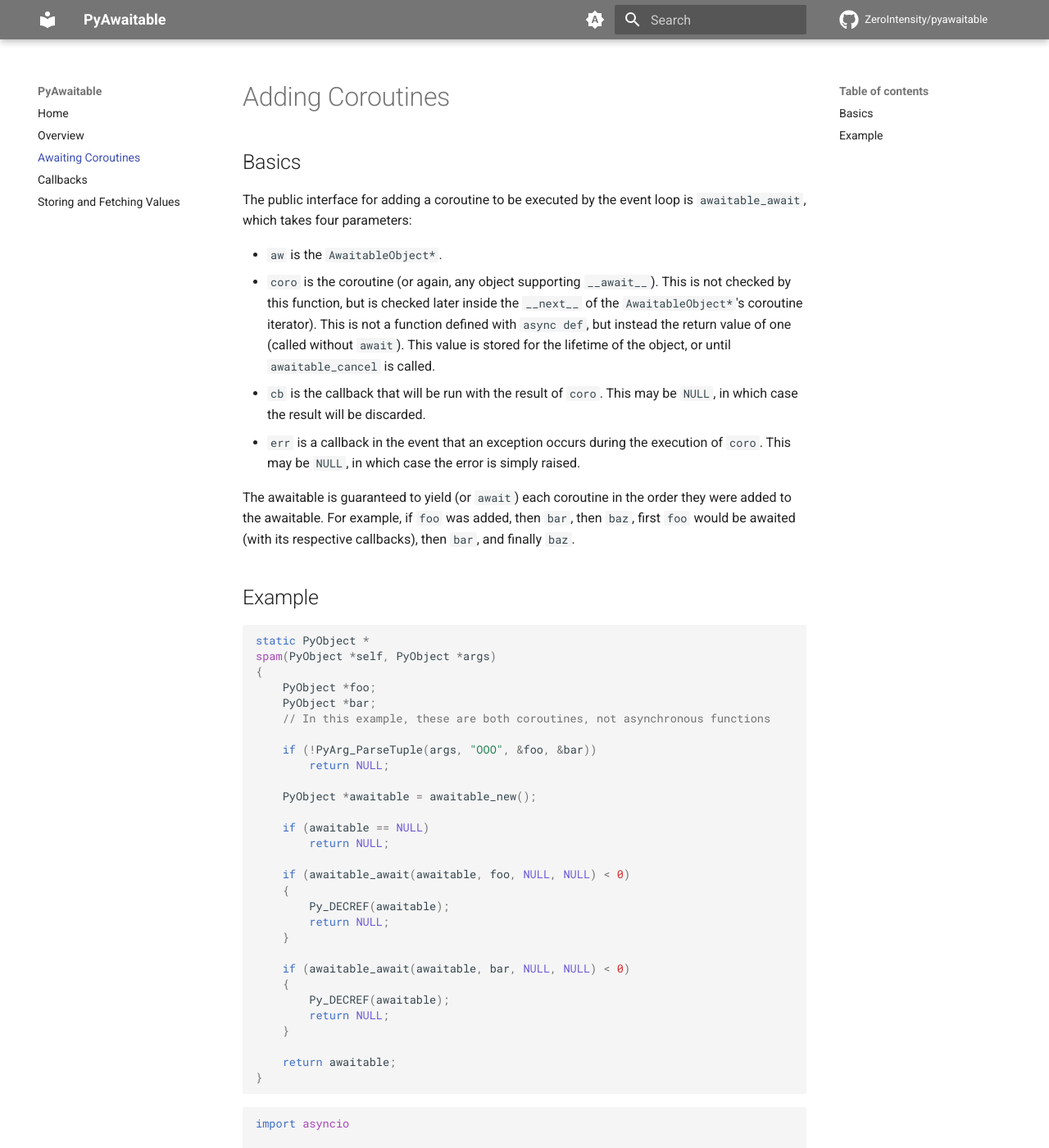
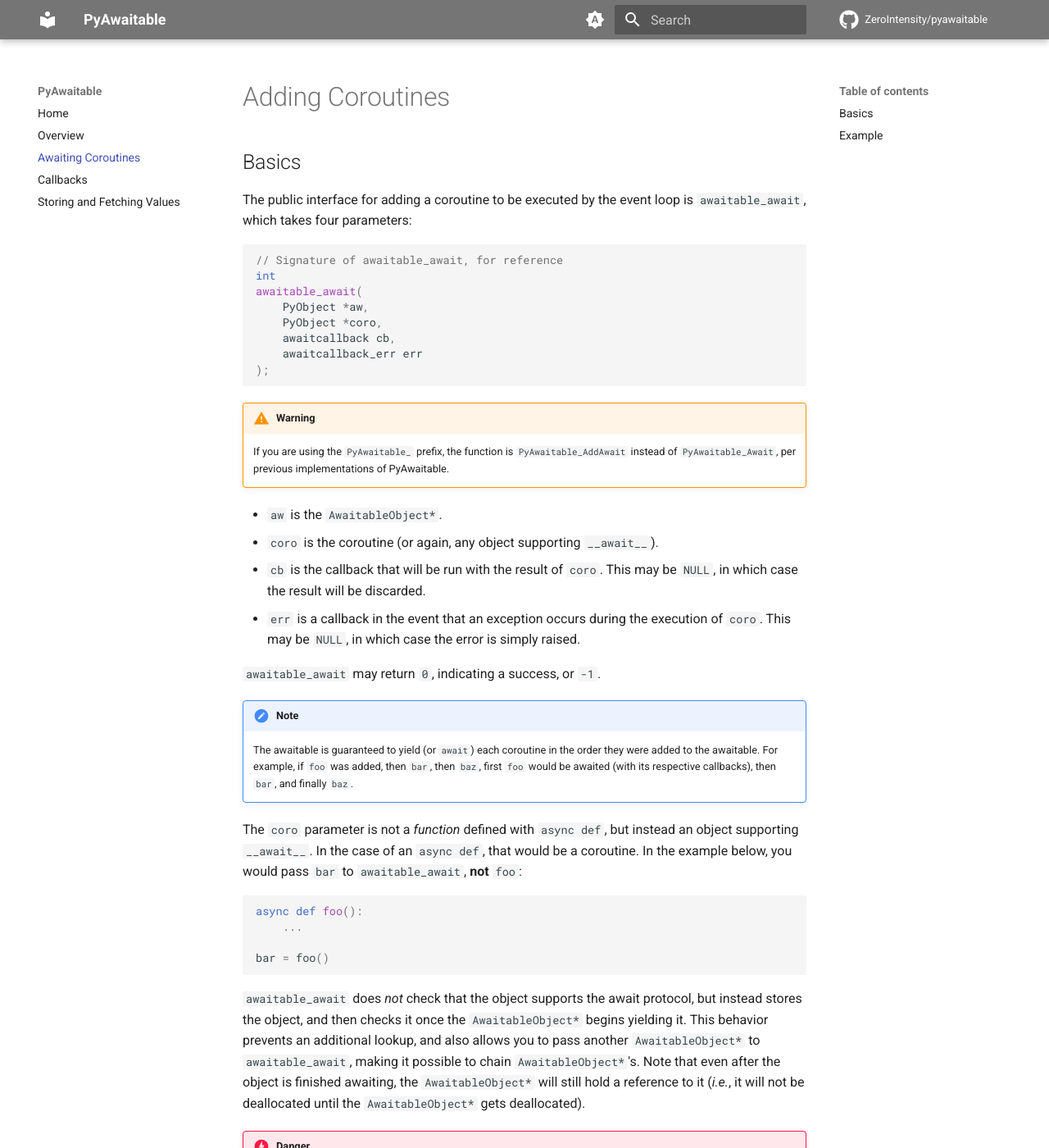
Before and after one commit to ZeroIntensity/pyawaitable, an MkDocs documentation site: the page built from docs/adding_coros.md, in a window 1280 px wide and 1400 px high. Shown: the whole window at 82% size. Built offline with MkDocs 1.6.1 and Material for MkDocs 9.7.7, drawn with Linux system fonts in a browser that asks for light colours; comment, search, counter and statistics services are not loaded; some of the changed text lies outside the part shown.

Commit message:
Update adding_coros.md

````diff
--- a/docs/adding_coros.md
+++ b/docs/adding_coros.md
@@ -4,12 +4,66 @@
 
 The public interface for adding a coroutine to be executed by the event loop is ``awaitable_await``, which takes four parameters:
 
+```c
+// Signature of awaitable_await, for reference
+int
+awaitable_await(
+    PyObject *aw,
+    PyObject *coro,
+    awaitcallback cb,
+    awaitcallback_err err
+);
+```
+
+!!! warning
+
+    If you are using the `PyAwaitable_` prefix, the function is ``PyAwaitable_AddAwait`` instead of ``PyAwaitable_Await``, per previous implementations of PyAwaitable.
+
 - ``aw`` is the ``AwaitableObject*``.
-- ``coro`` is the coroutine (or again, any object supporting ``__await__``). This is not checked by this function, but is checked later inside the ``__next__`` of the ``AwaitableObject*``'s coroutine iterator). This is not a function defined with ``async def``, but instead the return value of one (called without ``await``). This value is stored for the lifetime of the object, or until ``awaitable_cancel`` is called.
+- ``coro`` is the coroutine (or again, any object supporting ``__await__``).
 - ``cb`` is the callback that will be run with the result of ``coro``. This may be ``NULL``, in which case the result will be discarded.
 - ``err`` is a callback in the event that an exception occurs during the execution of ``coro``. This may be ``NULL``, in which case the error is simply raised.
 
-The awaitable is guaranteed to yield (or ``await``) each coroutine in the order they were added to the awaitable. For example, if ``foo`` was added, then ``bar``, then ``baz``, first ``foo`` would be awaited (with its respective callbacks), then ``bar``, and finally ``baz``.
+`awaitable_await` may return `0`, indicating a success, or `-1`.
+
+
+!!! note
+
+    The awaitable is guaranteed to yield (or ``await``) each coroutine in the order they were added to the awaitable. For example, if ``foo`` was added, then ``bar``, then ``baz``, first ``foo`` would be awaited (with its respective callbacks), then ``bar``, and finally ``baz``.
+
+The `coro` parameter is not a *function* defined with `async def`, but instead an object supporting `__await__`. In the case of an `async def`, that would be a coroutine. In the example below, you would pass `bar` to `awaitable_await`, **not** `foo`:
+
+```py
+async def foo():
+    ...
+
+bar = foo()
+```
+
+`awaitable_await` does *not* check that the object supports the await protocol, but instead stores the object, and then checks it once the `AwaitableObject*` begins yielding it. This behavior prevents an additional lookup, and also allows you to pass another `AwaitableObject*` to `awaitable_await`, making it possible to chain `AwaitableObject*`'s. Note that even after the object is finished awaiting, the `AwaitableObject*` will still hold a reference to it (*i.e.*, it will not be deallocated until the `AwaitableObject*` gets deallocated).
+
+!!! danger
+
+    Do not pass the awaitable object itself as a coroutine:
+
+    ```c
+    static PyObject *
+    spam(PyObject *self, PyObject *args)
+    {
+        PyObject *awaitable = awaitable_new();
+        if (awaitable == NULL)
+            return NULL;
+
+        // DO NOT DO THIS
+        if (awaitable_await(awaitable, awaitable, NULL, NULL) < 0)
+        {
+            Py_DECREF(awaitable);
+            return NULL;
+        }
+
+        return awaitable;
+    }
+    ```
 
 ## Example
 
````
